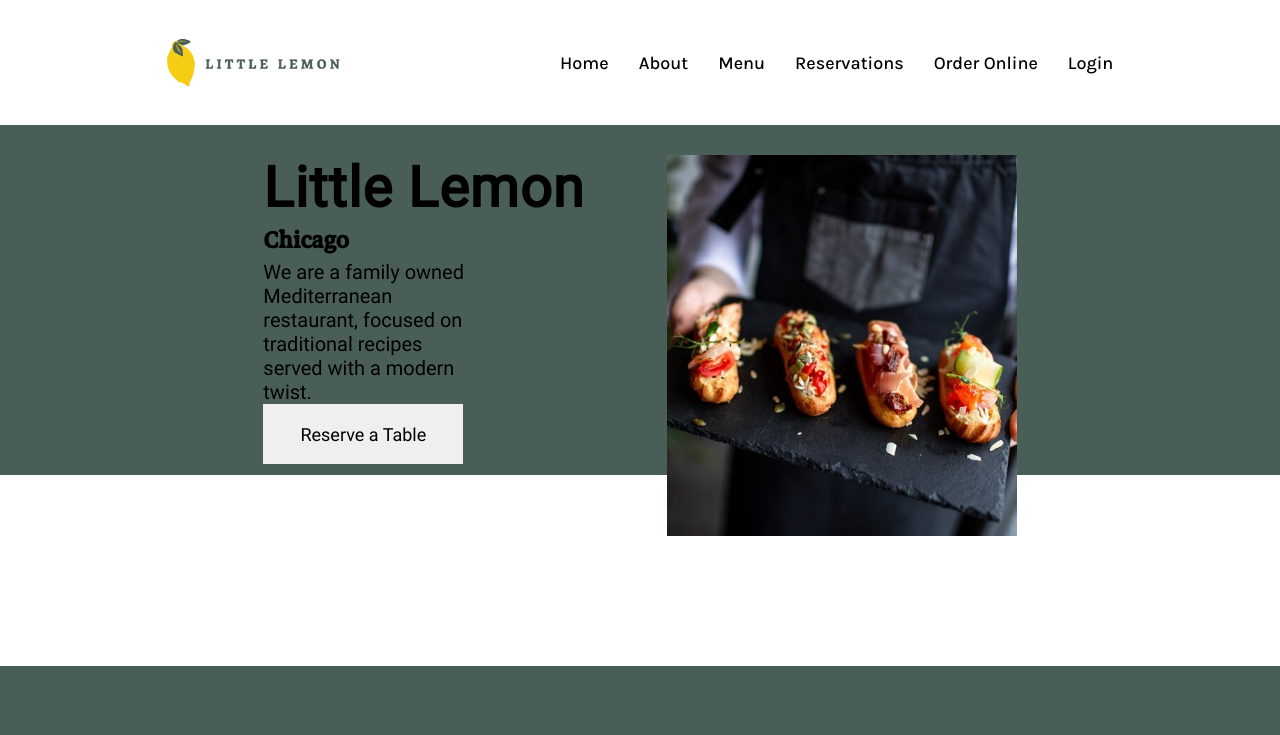
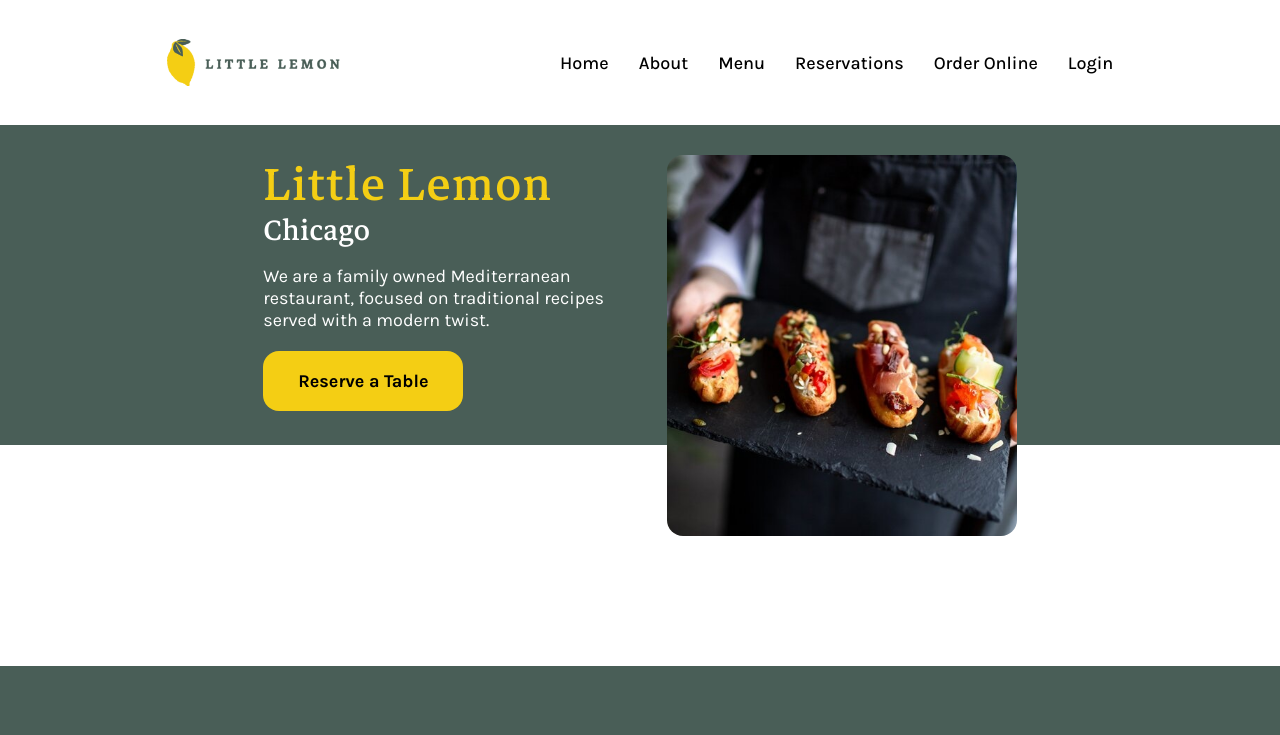
Before and after one commit to PedroSaraviaQ/little-lemon, a React (Create React App) app: page / in a window 1280 px wide. Shown: the top 735 px of the page. Built offline with nearby package versions, Linux system fonts and the light colour scheme.

Commit message:
xxl size main

```diff
--- a/src/components/Main/Main.css
+++ b/src/components/Main/Main.css
@@ -1,6 +1,6 @@
 main .principal {
   background-image: linear-gradient(#495e57, #495e57);
-  background-size: 100% 350px;
+  background-size: 100% 320px;
   background-repeat: no-repeat;
   padding: 30px 70px;
   margin-bottom: 100px;
@@ -11,36 +11,35 @@ main .principal {
 
 .principal div {
   grid-column: 3/7;
+  color: #fff;
 }
 
 .principal img {
   grid-column: 7/11;
   width: 350px;
   height: auto;
+  border-radius: 16px;
   justify-self: end;
 }
 
 .principal h1 {
-  font-family: "Roboto";
-  font-size: 56px;
+  font-family: "Markazi Text";
+  font-size: 64px;
+  font-weight: normal;
+  line-height: 60px;
+  color: #f4ce14;
   letter-spacing: 1px;
 }
 
 .principal h2 {
   font-family: "Markazi Text";
-  font-size: 32px;
+  font-size: 40px;
+  font-weight: normal;
+  line-height: 30px;
 }
 
 .principal p {
-  font-family: "Roboto";
-  font-size: 20px;
-  width: 60%;
+  font-size: 18px;
+  width: 350px;
+  margin: 20px 0;
 }
-
-.principal button {
-  font-family: "Roboto";
-  font-size: 18px;
-  width: 200px;
-  height: 60px;
-  border: none;
-}
--- a/src/components/Main/Main.jsx
+++ b/src/components/Main/Main.jsx
@@ -1,4 +1,5 @@
 import Banner from "../../assets/images/banner.jpg";
+import Button from "../Button/Button";
 import "./Main.css";
 
 function Main() {
@@ -9,9 +10,9 @@ function Main() {
           <h1>Little Lemon</h1>
           <h2>Chicago</h2>
           <p>We are a family owned Mediterranean restaurant, focused on traditional recipes served with a modern twist.</p>
-          <button>Reserve a Table</button>
+          <Button>Reserve a Table</Button>
         </div>
-        <img src={Banner} alt="" />
+        <img src={Banner} alt="Little Lemon Banner" />
       </section>
     </main>
   );
```
